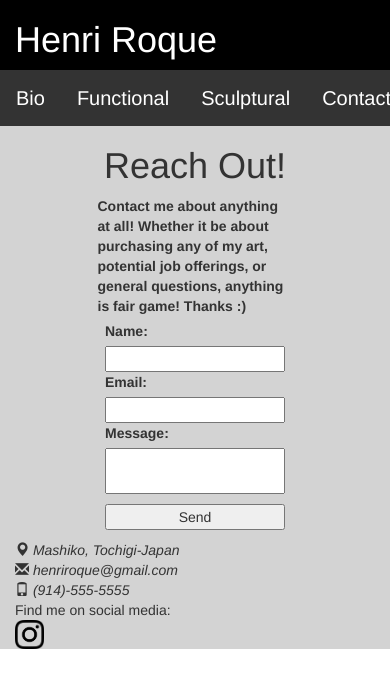
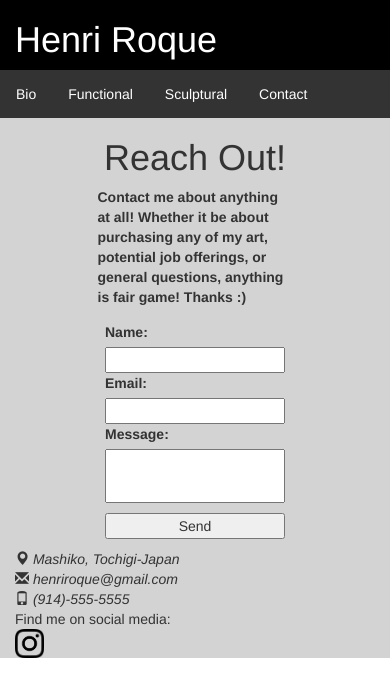
Before and after one commit to BrianCarducci/henri-art-app, an Angular app: page /contact in a window 390 px wide. Shown: the top 696 px of the page. Built offline with nearby package versions, Linux system fonts and the light colour scheme; a web font is replaced by a local one.

Commit message:
idk stuff

```diff
--- a/src/app/contact/contact.component.css
+++ b/src/app/contact/contact.component.css
@@ -9,13 +9,16 @@ h1 {
     width: 50%;
 }
 
-input, textarea {
-    box-sizing: border-box;
-    padding-left: 5px;
+.center-icons {
+    display: block;
+    margin-left: auto;
+    margin-right: auto;
+    width: 50%;
 }
 
 textarea {
-    margin-bottom: 5px;
+    padding-bottom: 10px;
+    margin-top: 0px;
     width: 100%;
     height: 150%;
     margin-bottom: 10px;
--- a/src/app/contact/contact.component.html
+++ b/src/app/contact/contact.component.html
@@ -5,13 +5,13 @@
 </div>
 
 <div class="row">
-  <label class="center">Contact me about anything at all! Whether it be about purchasing any of my art,
+  <label class="center" style="padding-bottom: 10px;">Contact me about anything at all! Whether it be about purchasing any of my art,
     potential job offerings, or general questions, anything is fair game! Thanks :)
   </label>
 </div>
 
 
-<div class="col-md-6">
+<div class="col-md-6 col-xs-12">
     <div class="row">
         <label class="center">Name:</label>
     </div>
@@ -38,7 +38,7 @@
       </div>
 </div>
 
-<div class="col-md-6">
+<div class="col-md-6 col-xs-12">
   <div class="row">
     <span class="glyphicon glyphicon-map-marker"></span><i> Mashiko, Tochigi-Japan</i>
   </div>
--- a/src/app/header/header.component.css
+++ b/src/app/header/header.component.css
@@ -21,7 +21,6 @@ li a {
     text-align: center;
     padding: 14px 16px;
     text-decoration: none;
-    font-size: 20px;
 }
 
 li a:hover {
```
Also changed, not shown: src/app/header/header.component.html (+4 -4 lines).
